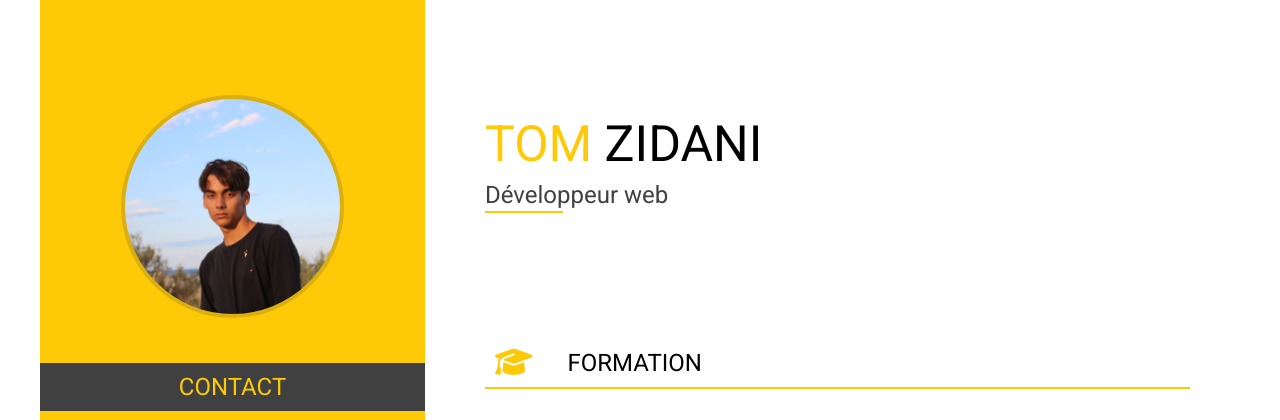
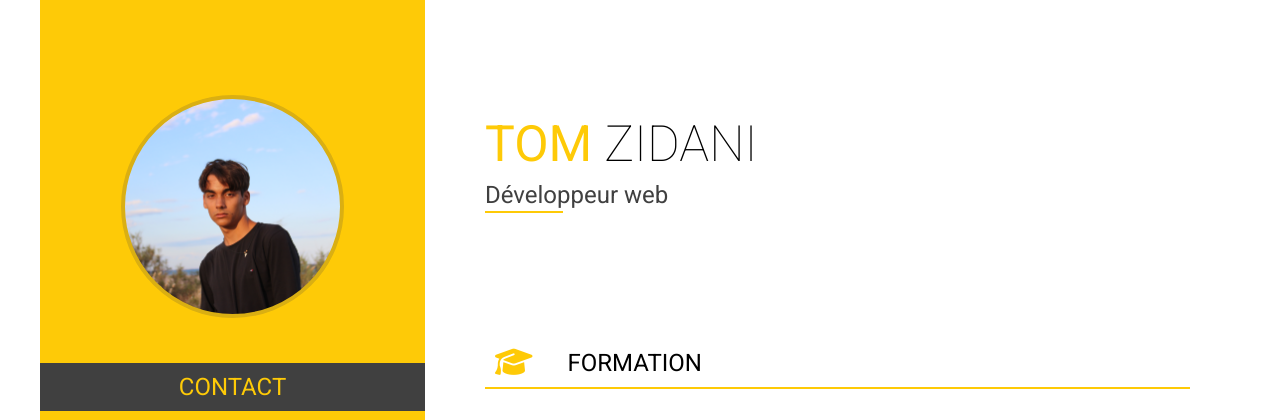
Before and after one commit to tomzidani/OC-P2, a PHP site: page / in a window 1280 px wide. Shown: the top 420 px of the page. Run offline with PHP 8.4, Linux system fonts and the light colour scheme; some libraries are stand-ins or nearby versions.

Commit message:
Fix du font-weight
Fix du font-weight google et modification du h1

```diff
--- a/assets/css/style.css
+++ b/assets/css/style.css
@@ -1,5 +1,5 @@
 /* Fonts */
-@import url('https://fonts.googleapis.com/css?family=Roboto&display=swap');
+@import url('https://fonts.googleapis.com/css?family=Roboto:100,200,300,400,500i,700,800,900&display=swap');
 
 /* Global */
 body{font-family: 'Roboto', sans-serif;margin: 0;}
@@ -11,7 +11,7 @@ ul{padding-left: 0;}
 .p-droite{padding-left: 60px; padding-right: 50px; padding-top: 115px; float: right; width: calc(100% - 495px);flex: 1;}
 
 /* Titres */
-h1{text-transform: uppercase; font-size: 50px;font-weight: 300;margin-bottom: 7.5px;margin-top: 0;}
+h1{text-transform: uppercase; font-size: 50px;font-weight: 100;margin-bottom: 7.5px;margin-top: 0;}
 h2{font-weight: normal;padding: 10px;margin-bottom: 0;}
 h2.fonction{color: #404040; margin-top: 0px; margin-left: 0px; margin-right: 0px; padding: 0;margin-bottom: 130px;}
 h2.fonction::before{content: ''; width: 78px; height: 2px; background-color: #feca07;position: absolute; margin-top: 30px;}
@@ -40,8 +40,7 @@ article.infos p{color: #404040;}
 .p-gauche .banniere{width: 100%; color: #feca07; text-align: center;background-color: #404040;margin-top: 45px; margin-bottom: 40px;text-transform: uppercase;}
 .p-droite .banniere{border-bottom: solid 2px #feca07; width: 100%;text-transform: uppercase;margin-bottom: 45px;}
 section.recommandations .banniere{margin-bottom: 20px;}
-span.prenom{color: #feca07;}
-span.nom{font-weight: 100;}
+span.prenom{color: #feca07; font-weight: normal;}
 .loisirs{text-align: center;grid-row-end: 11;}
 .informations:first-child{flex: 2;}
 .contenu{max-width: 1200px;display: flex;margin: 0 auto;}
--- a/index.html
+++ b/index.html
@@ -52,7 +52,7 @@
 			<header>
 
 				<!-- Prénom & Nom -->
-				<h1><span class="prenom">Tom</span> <span class="nom">Zidani</span></h1>
+				<h1><span class="prenom">Tom</span> Zidani</h1>
 
 				<!-- Fonction -->
 				<h2 class="fonction">Développeur web</h2>
```
